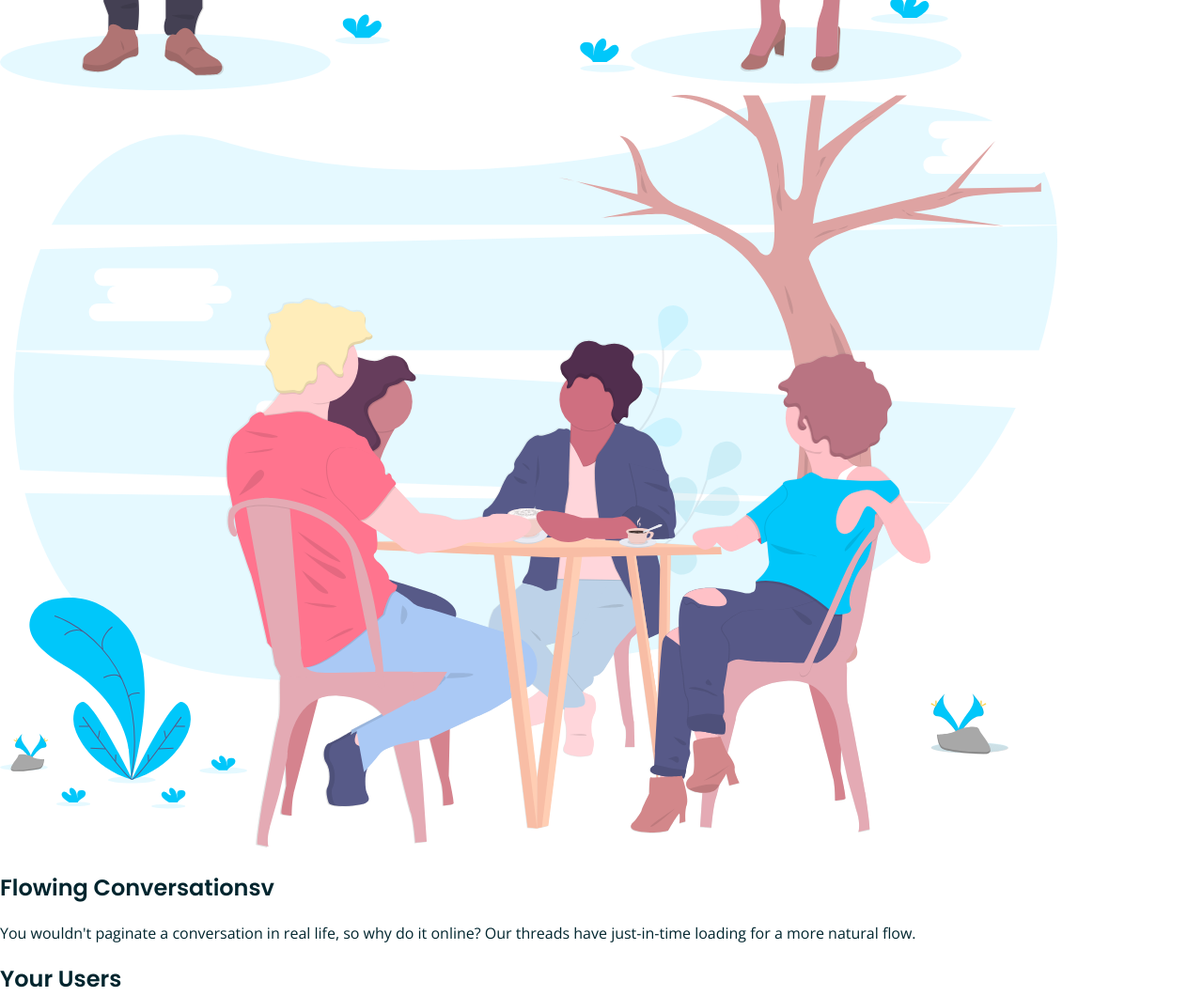
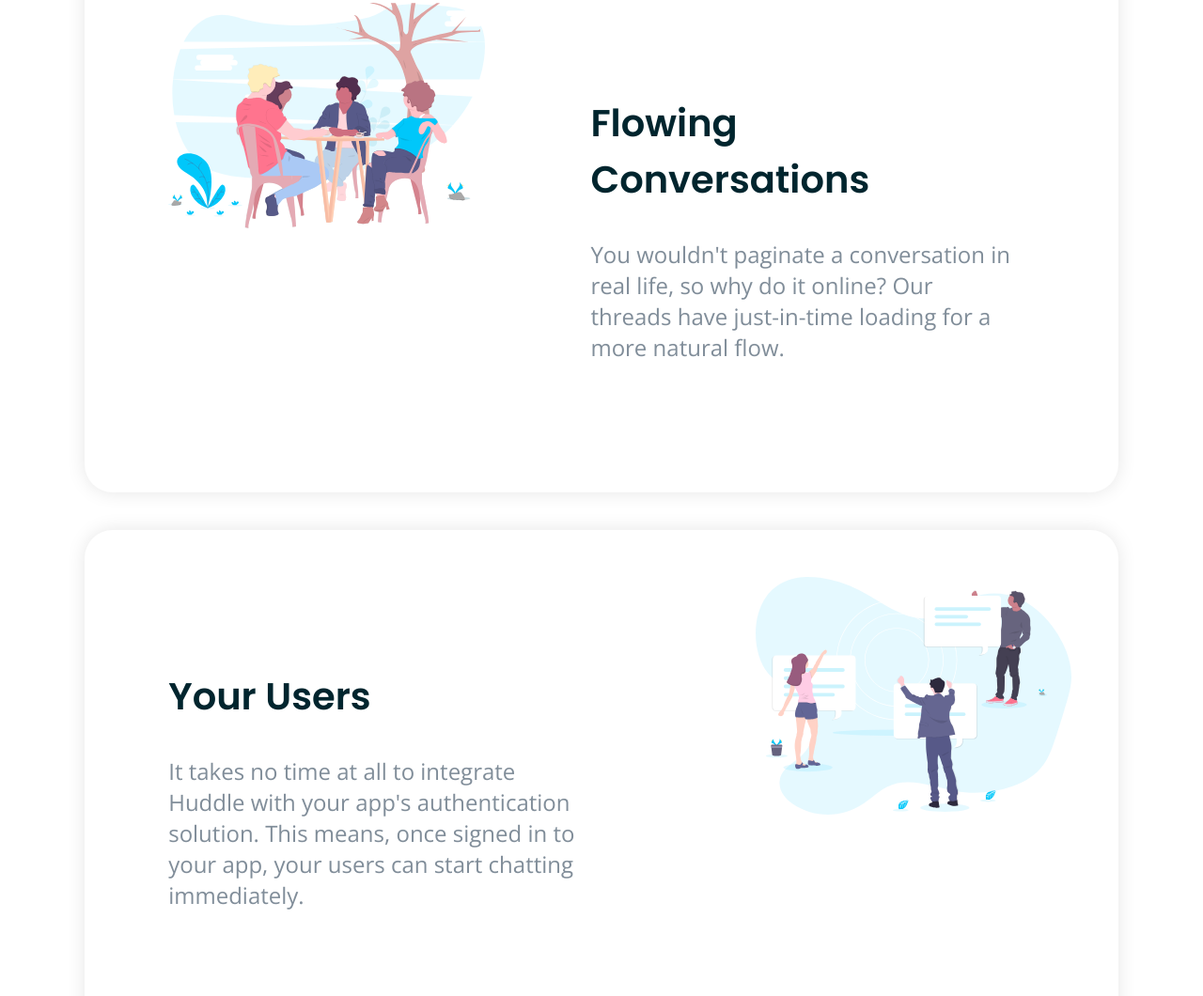
Before and after one commit to samik0uwu/huddle-landing-page, a plain HTML site: page index.html in a window 1280 px wide. Shown: the part 1740-2800 px from the top of the page at 94% size. Drawn offline with nearby package versions, Linux system fonts and the light colour scheme.

Commit message:
features css

```diff
--- a/index.html
+++ b/index.html
@@ -32,34 +32,34 @@
     <img src="images/illustration-mockups.svg" alt="" class="head-mockup">
   </header>
 
-  <section>
-    <div>
+  <section class="block">
+    <div class="block-text">
       <h2> Grow Together</h2>
 
       <p> Generate meaningful discussions with your audience and build a strong, loyal community.
         Think of the insightful conversations you miss out on with a feedback form.</p>
     </div>
-    <img src="images/illustration-grow-together.svg" alt="">
+    <img src="images/illustration-grow-together.svg" alt="" class="block-image">
   </section>
 
-  <section>
-    <img src="images/illustration-flowing-conversation.svg" alt="">
-    <div>
-      <h2> Flowing Conversationsv</h2>
+  <section class="block">
+    <img src="images/illustration-flowing-conversation.svg" alt="" class="block-image">
+    <div class="block-text">
+      <h2> Flowing Conversations</h2>
 
       <p>You wouldn't paginate a conversation in real life, so why do it online? Our threads
         have just-in-time loading for a more natural flow.</p>
     </div>
   </section>
 
-  <section>
-    <div>
+  <section class="block">
+    <div class="block-text">
       <h2> Your Users</h2>
 
       <p> It takes no time at all to integrate Huddle with your app's authentication solution.
         This means, once signed in to your app, your users can start chatting immediately.</p>
     </div>
-    <img src="images/illustration-your-users.svg" alt="">
+    <img src="images/illustration-your-users.svg" alt="" class="block-image">
   </section>
 
   <div>
--- a/style.sass
+++ b/style.sass
@@ -17,6 +17,7 @@ h1, h2, h3
 .head
     background-image: url("images/bg-hero-desktop.svg")
     background-size: cover
+    margin-bottom: 15vh
     // background-color: #8dbef5ad
     &-top
         display: flex
@@ -35,9 +36,9 @@ h1, h2, h3
             border: none
             border-radius: 50px
             box-shadow: 0 6px 14px rgba(0, 0, 0, 0.15)
-            transition: 1s
             &:hover
                 color: $grayish-blue
+                transition: 1s
     &-bottom
         display: block
         float: left
@@ -59,10 +60,31 @@ h1, h2, h3
             font-weight: 700
             box-shadow: 0 6px 14px rgba(0, 0, 0, 0.15)
             margin: 20px
-            transition: 1s
             &:hover
+                transition: 1s
                 background-color: lighten($pink,10)
     &-mockup
         width: 50%
         height: 50%
         margin-bottom: 100px
+
+.block
+    display: flex
+    margin: 5vh 7vw
+    padding: 50px
+    padding-left: 7vw
+    justify-content: space-between
+    border-radius: 30px
+    box-shadow: 0 0 20px rgba(0, 0, 0, 0.1)
+    &-text
+        width: 35vw
+        margin: 5vw
+        margin-left: 0
+        h2
+            font-size: 2.5em
+        p
+            font-size: 1.5em
+            color: $grayish-blue
+    &-image
+        width: 35%
+        height: 35%
```
Also changed, not shown: style.css, 1 other file.
